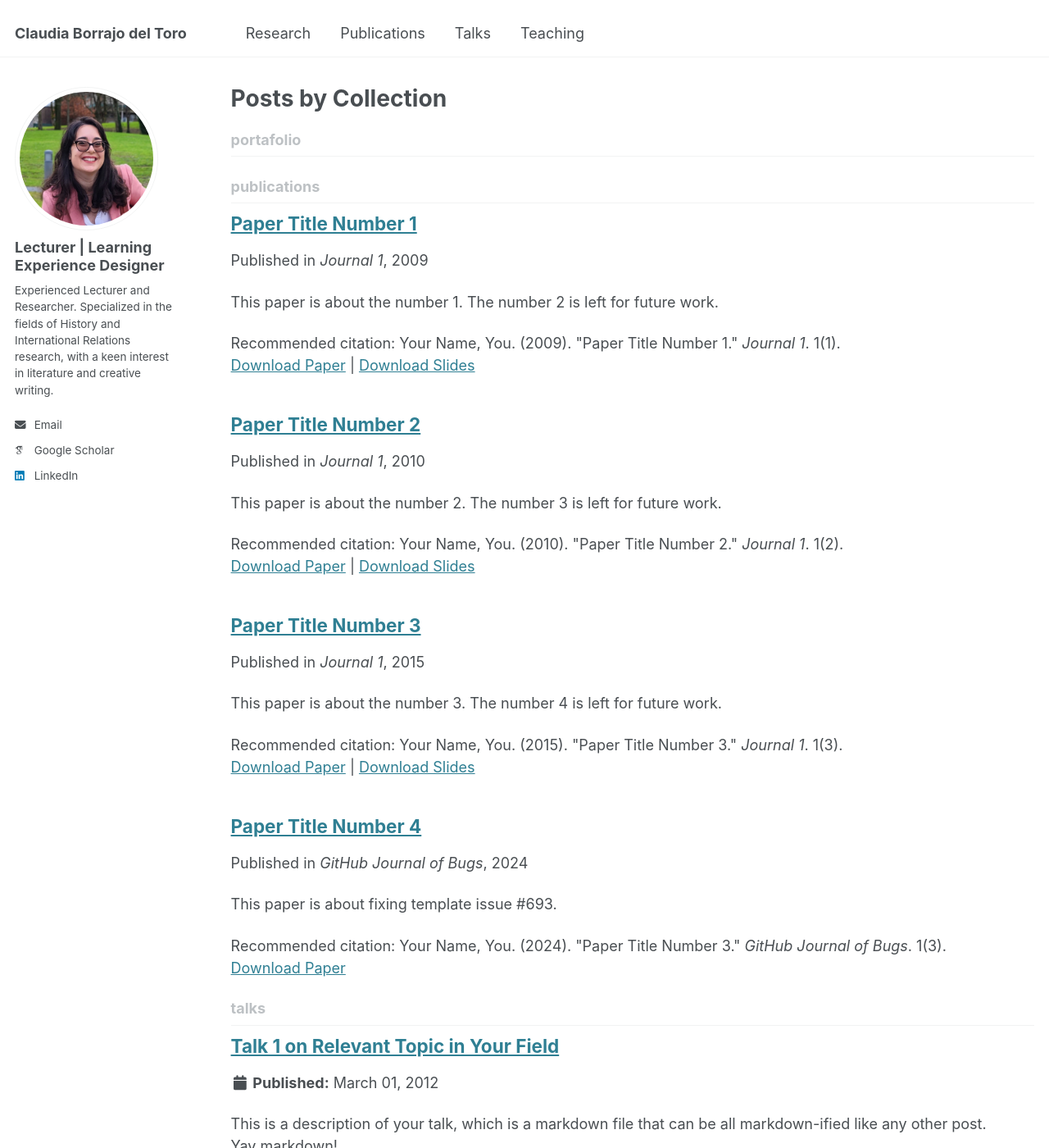
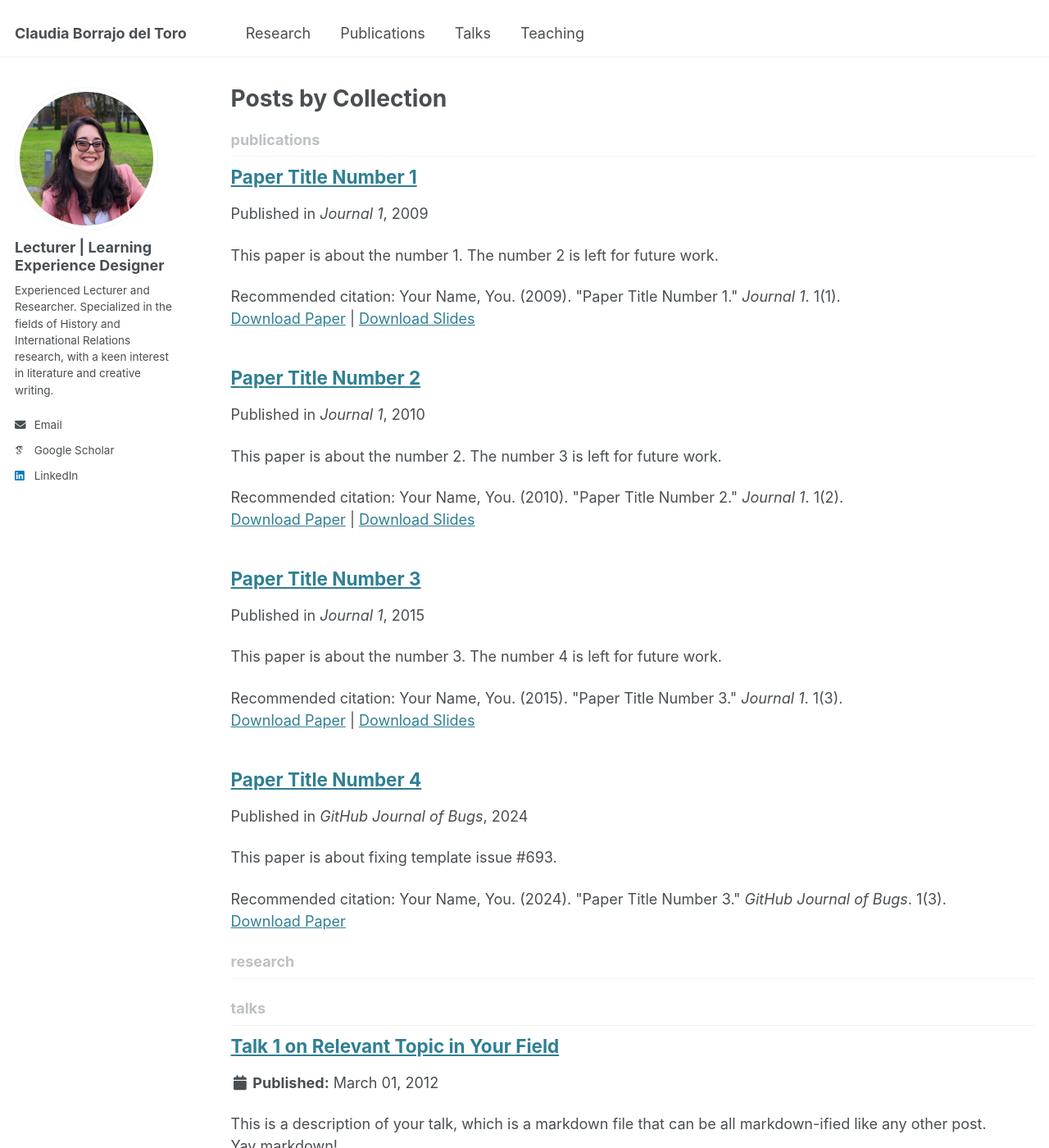
Before and after one commit to claudiabt/claudiabt.github.io, a Jekyll site: the page built from _pages/collection-archive.html, in a window 1280 px wide and 1400 px high. Shown: the whole window at 82% size. Built offline with Jekyll 4.4.1, drawn with Linux system fonts in a browser that asks for light colours; some web fonts are replaced.

Commit message:
Update _config.yml

```diff
--- a/_config.yml
+++ b/_config.yml
@@ -219,7 +219,7 @@ collections:
   publications:
     output: true
     permalink: /:collection/:path/
-  portafolio:
+  research:
     output: true
     permalink: /:collection/:path/
   talks:
@@ -265,10 +265,10 @@ defaults:
       author_profile: true
       share: true
       comments: true
-  # _portafolio
+  # _research
   - scope:
       path: ""
-      type: portafolio
+      type: research
     values:
       layout: single
       author_profile: true
```
